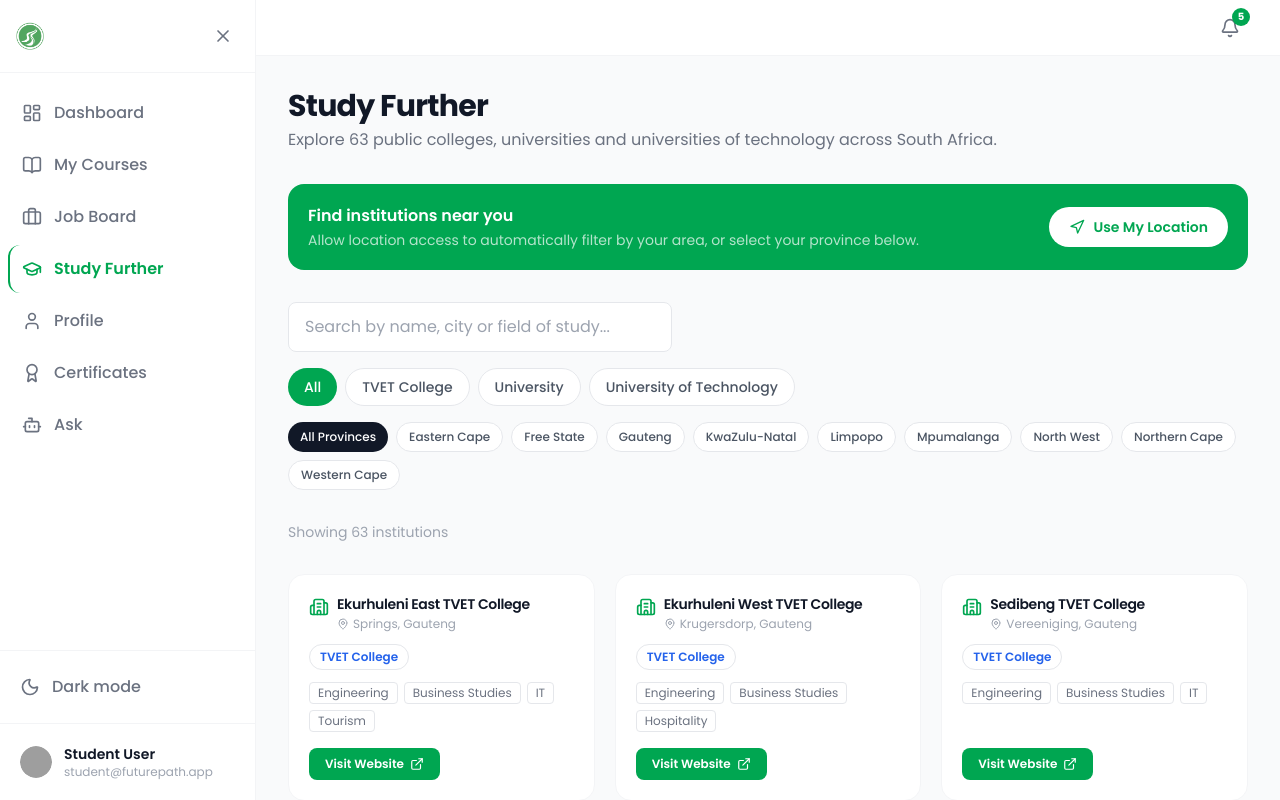
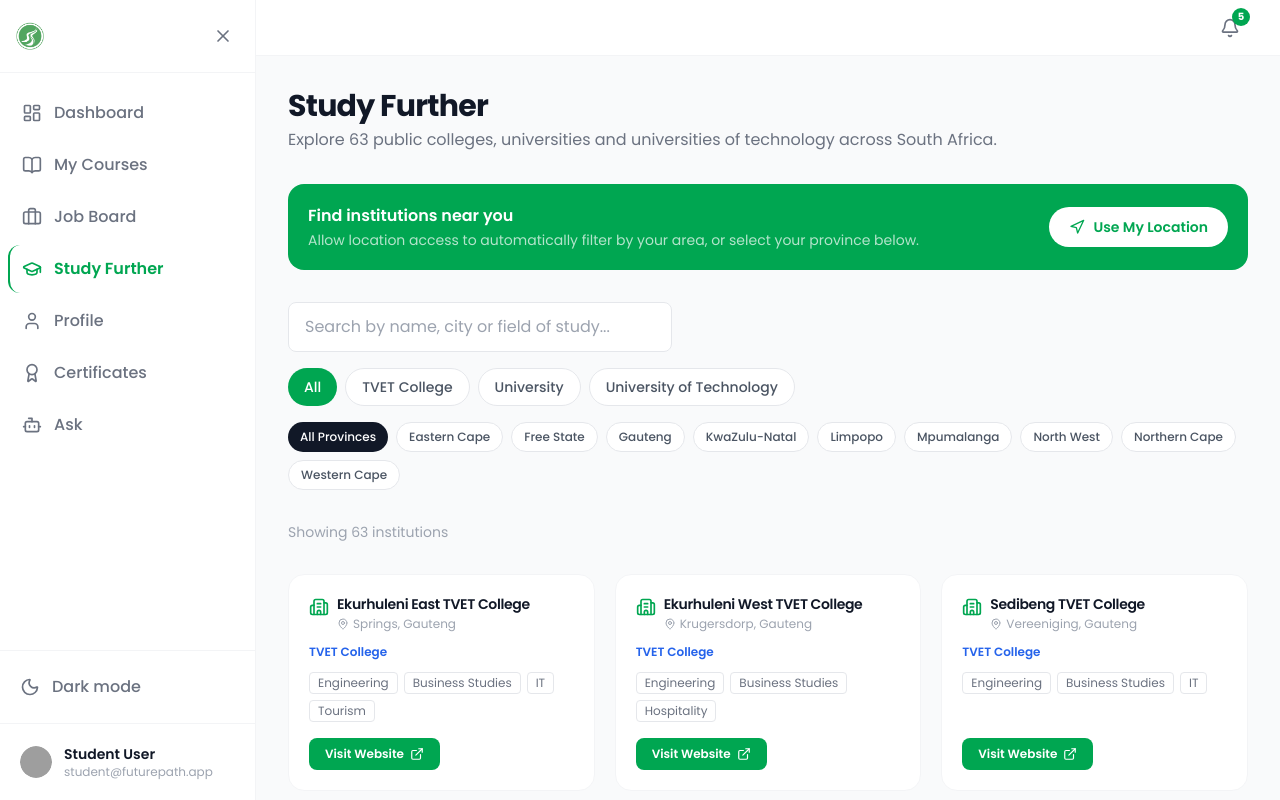
Before and after one commit to Uwami-Mgxekwa/FuturePath, a Next.js app: page /study-further in a window 1280 px wide. Built offline with nearby package versions, Linux system fonts and the light colour scheme; grey boxes are pictures that could not be loaded.

Commit message:
Update page.tsx

```diff
--- a/src/app/(app)/study-further/page.tsx
+++ b/src/app/(app)/study-further/page.tsx
@@ -259,8 +259,8 @@ export default function StudyFurtherPage() {
               </div>
             </div>
 
-            <span className={`self-start text-xs font-semibold px-2.5 py-1 rounded-full border mb-3 ${typeBg[inst.type]}`}>
-              <span className={typeColor[inst.type]}>{inst.type}</span>
+            <span className={`self-start text-xs font-semibold mb-3 ${typeColor[inst.type]}`}>
+              {inst.type}
             </span>
 
             <div className="flex flex-wrap gap-1.5 mb-4">
```
